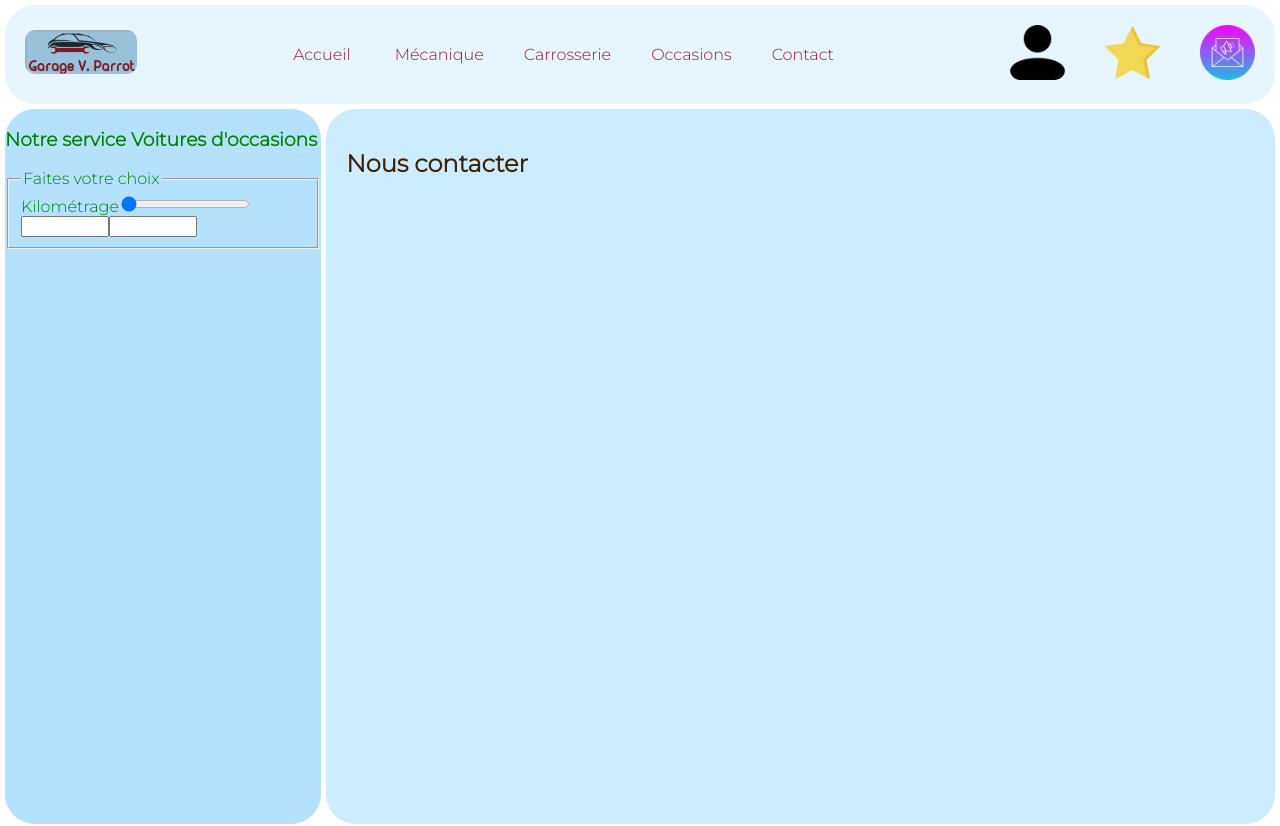
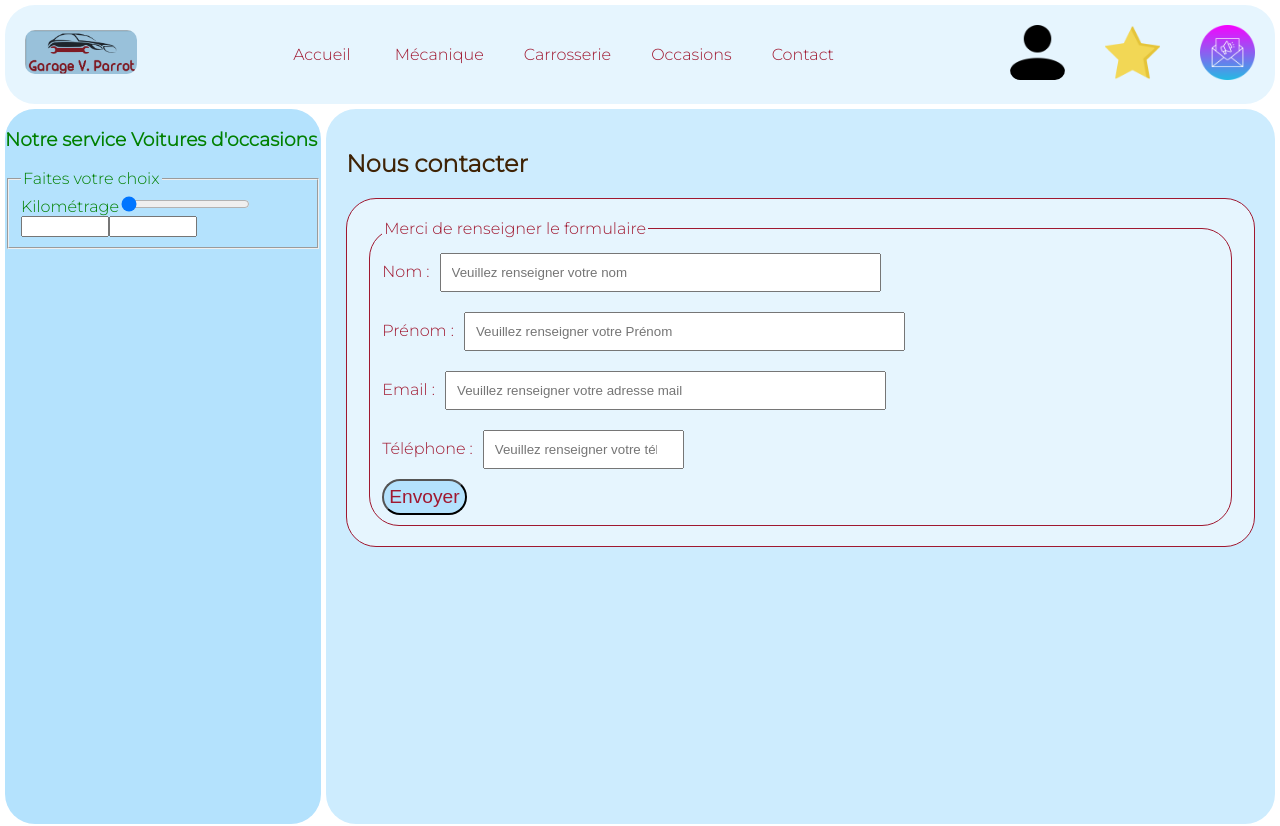
Before and after one commit to zeba79/ECF-Garage-Parrot, a React (Create React App) app: page /contact in a window 1280 px wide. Shown: the top 826 px of the page. Built offline with nearby package versions, Linux system fonts and the light colour scheme.

Commit message:
Add form contact to ContactMenu

```diff
--- a/src/Components/Contact/index.js
+++ b/src/Components/Contact/index.js
@@ -1,9 +1,77 @@
 import React from 'react'
+import { styled } from 'styled-components'
 
 function Contact() {
   return (
+
+    <>
     <h2>Nous contacter </h2>
+
+    <Form>
+      <fieldset>
+        <legend>
+          Merci de renseigner le formulaire
+        </legend>
+        <div>
+        <label for='nom' >Nom :</label>
+        <input type='text' id='nom' name='nom' size="50" required placeholder='Veuillez renseigner votre nom'/>
+        </div>
+        <div>
+        <label for='prenom' >Prénom :</label>
+        <input type='text' id='prenom' name='prenom' size="50" required placeholder='Veuillez renseigner votre Prénom'/>
+        </div>
+        <div>
+        <label for='email' >Email :</label>
+        <input type='email' id='email' name='email' pattern=".+@globex\.com" size="50" required placeholder='Veuillez renseigner votre adresse mail'/>
+        </div>
+        <div>
+        <label for='telephone' >Téléphone :</label>
+        <input type='number' id='telephone' name='telephone'  size="50" required placeholder='Veuillez renseigner votre téléphone'/>
+        </div>
+        <div>
+          <button>Envoyer</button>
+        </div>
+      </fieldset>
+
+    </Form>
+    </>
   )
 }
 
+const Form = styled.form`
+padding: 20px;
+border: 1px solid #A01830;
+background-color: #e6f5fe;
+border-radius: 30px;
+
+
+& fieldset{
+  border: 1px solid #A01830;
+    border-radius: 30px;
+  }
+
+  & legend, label{
+    color : #A01830;
+  }
+
+& input{
+  margin: 10px;
+  padding: 10px;
+}
+
+& button{
+  color : #A01830;
+  padding: 5px;
+  font-size: 1.2em;
+  background-color: #b4e2fd;
+  border-radius: 30px;
+}
+
+& button:hover{
+color: #FFF;
+background-color: #8BD3FC;
+cursor: pointer;
+}
+`;
+
 export default Contact
```
